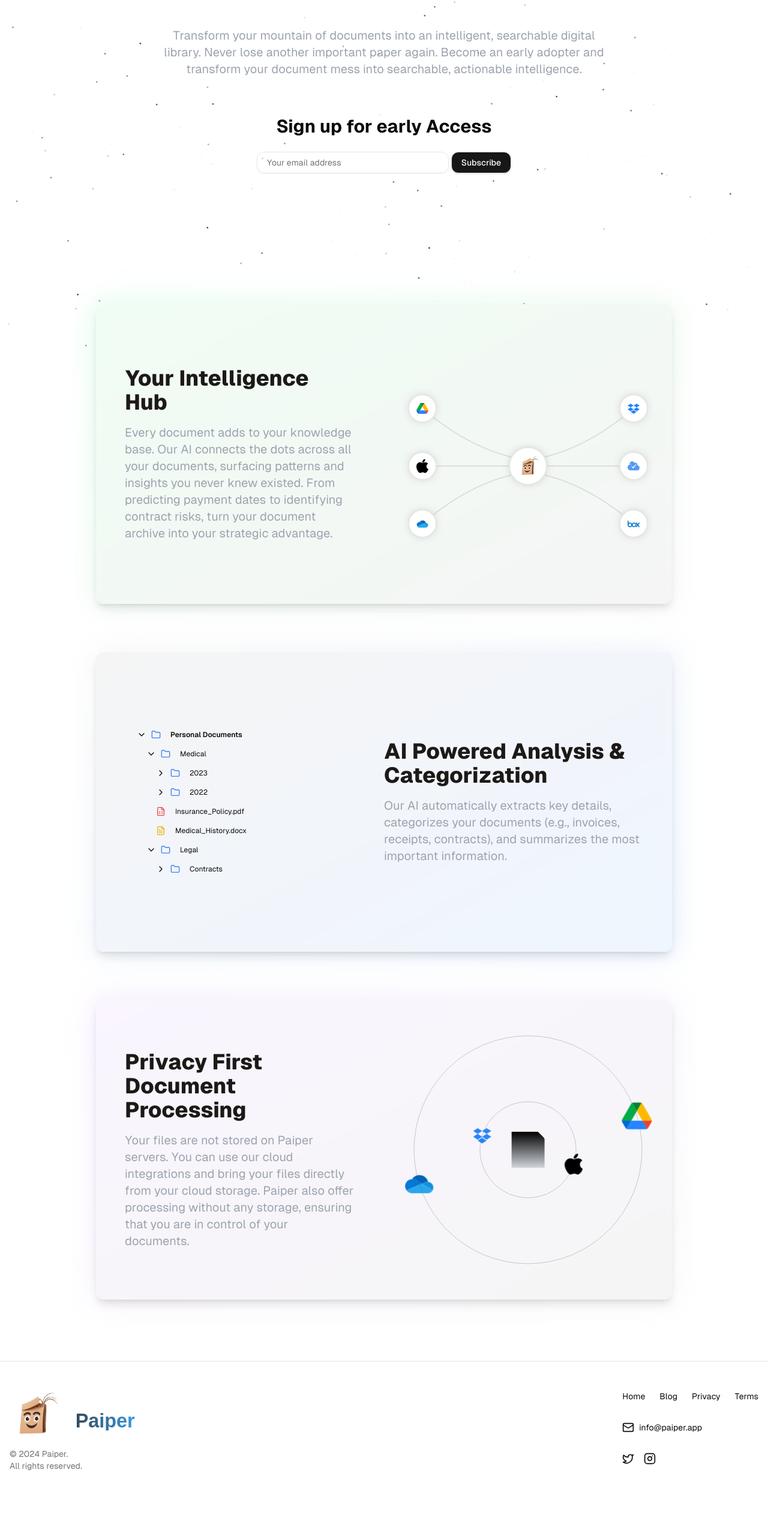
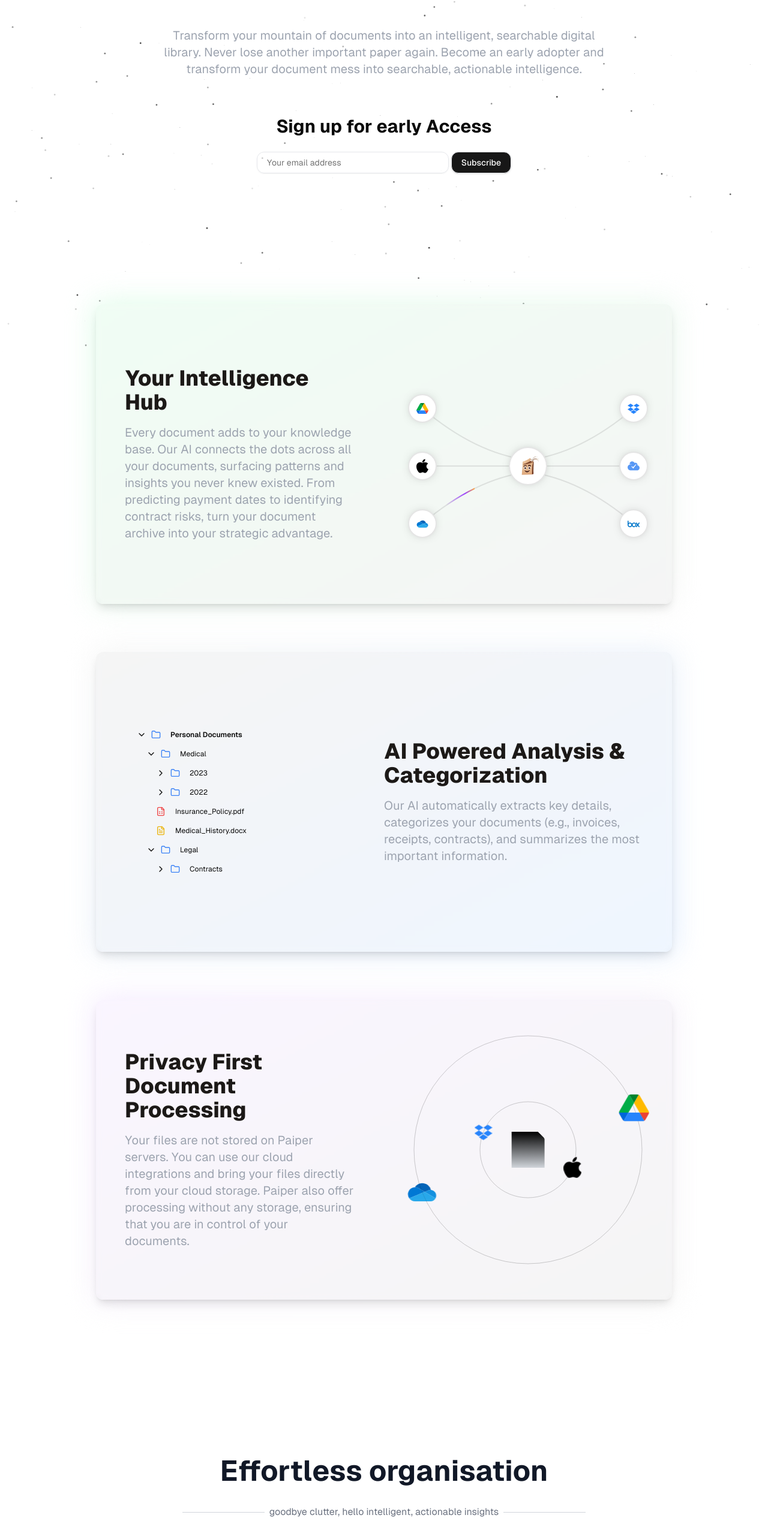
Before and after one commit to anand-san/paiper-web-landing, a Next.js app: page / in a window 1280 px wide. Shown: the part 207-2773 px from the top of the page at 60% size. Built offline with nearby package versions, Linux system fonts and the light colour scheme.

Commit message:
feat: add additionla info section

```diff
--- a/src/app/page.tsx
+++ b/src/app/page.tsx
@@ -1,3 +1,4 @@
+import AdditionalInfo from "@/components/additional-info";
 import FeatureSet from "@/components/feature-set";
 import Footer from "@/components/footer";
 import HeroSection from "@/components/hero";
@@ -8,6 +9,7 @@ export default function Home() {
       <div className="flex flex-col items-center justify-center min-h-screen gap-16">
         <HeroSection />
         <FeatureSet />
+        <AdditionalInfo />
         <Footer />
       </div>
     </main>
--- /dev/null
+++ b/src/components/additional-info.tsx
@@ -0,0 +1,30 @@
+import EarlyAccess from "./early-access";
+
+export default function AdditionalInfo() {
+  return (
+    <div className="max-w-2xl w-full space-y-8 text-center pt-24 md:pt-40">
+      <h1 className="text-4xl md:text-5xl font-bold text-gray-900">
+        Effortless organisation
+      </h1>
+      <div className="relative">
+        <div className="absolute inset-0 flex items-center" aria-hidden="true">
+          <div className="w-full border-t border-gray-300"></div>
+        </div>
+        <div className="relative flex justify-center">
+          <span className="bg-white px-2 text-gray-500">
+            goodbye clutter, hello intelligent, actionable insights
+          </span>
+        </div>
+      </div>
+      <div className="pt-24 md:pt-40">
+        <h2 className="text-2xl md:text-3xl font-semibold text-purple-800">
+          Join the Early Access List
+        </h2>
+        <p className="mt-2 text-gray-600">
+          because life&apos;s too short for document drama
+        </p>
+      </div>
+      <EarlyAccess />
+    </div>
+  );
+}
--- /dev/null
+++ b/src/components/early-access.tsx
@@ -0,0 +1,113 @@
+"use client";
+import React, { useState } from "react";
+import { Input } from "./ui/input";
+import { Button } from "./ui/button";
+import { ReloadIcon } from "@radix-ui/react-icons";
+import confetti from "canvas-confetti";
+
+export default function EarlyAccess() {
+  const [email, setEmail] = useState("");
+  const [successMessage, setSuccessMessage] = useState(false);
+  const [errorMessage, setErrorMessage] = useState(false);
+  const [isSubscribing, setIsSubscribing] = useState(false);
+
+  const triggerFireworks = () => {
+    const duration = 5 * 1000;
+    const animationEnd = Date.now() + duration;
+    const defaults = { startVelocity: 30, spread: 360, ticks: 60, zIndex: 0 };
+
+    const randomInRange = (min: number, max: number) =>
+      Math.random() * (max - min) + min;
+
+    const interval = window.setInterval(() => {
+      const timeLeft = animationEnd - Date.now();
+
+      if (timeLeft <= 0) {
+        return clearInterval(interval);
+      }
+
+      const particleCount = 50 * (timeLeft / duration);
+      confetti({
+        ...defaults,
+        particleCount,
+        origin: { x: randomInRange(0.1, 0.3), y: Math.random() - 0.2 },
+      });
+      confetti({
+        ...defaults,
+        particleCount,
+        origin: { x: randomInRange(0.7, 0.9), y: Math.random() - 0.2 },
+      });
+    }, 250);
+  };
+
+  const handleSubmit = async (event: React.FormEvent<HTMLFormElement>) => {
+    event.preventDefault();
+    setErrorMessage(false);
+    setIsSubscribing(true);
+
+    if (email) {
+      try {
+        const response = await fetch(
+          `https://addearlyaccessuser-v4mpmgatrq-uc.a.run.app?email=${encodeURIComponent(
+            email
+          )}`
+        );
+        if (response.status === 200) {
+          triggerFireworks();
+          setSuccessMessage(true);
+        } else {
+          setErrorMessage(true);
+        }
+      } catch (error) {
+        console.error("Error:", error);
+        setErrorMessage(true);
+      } finally {
+        setIsSubscribing(false);
+      }
+    }
+  };
+
+  return (
+    <>
+      {!successMessage && (
+        <form
+          id="emailForm"
+          className="flex gap-1 flex-col md:flex-row justify-center align-middle mx-8 md:mx-10"
+          onSubmit={handleSubmit}
+        >
+          <Input
+            id="emailInput"
+            type="email"
+            placeholder="Your email address"
+            className="px-4 py-2 border border-gray-200 rounded-xl focus:outline-none md:max-w-xs"
+            value={email}
+            onChange={(e) => setEmail(e.target.value)}
+            required
+          />
+          <Button
+            id="subscribeButton"
+            type="submit"
+            className="border border-gray-200 rounded-xl"
+            disabled={isSubscribing}
+          >
+            {isSubscribing && (
+              <ReloadIcon className="mr-2 h-4 w-4 animate-spin" />
+            )}
+
+            {isSubscribing ? "Subscribing" : "Subscribe"}
+          </Button>
+        </form>
+      )}
+      {successMessage && (
+        <p className="text-xs md:text-sm lg:text-lg xl:text-xl text-green-400">
+          Thank you for your interest, You are all set!
+        </p>
+      )}
+      {errorMessage && (
+        <p className="text-xs md:text-sm lg:text-lg xl:text-xl text-red-400">
+          Could not add that email address. Please try again.
+        </p>
+      )}
+    </>
+  );
+}
--- a/src/components/footer.tsx
+++ b/src/components/footer.tsx
@@ -26,7 +26,7 @@ export default function Footer() {
   };
 
   return (
-    <footer className="bg-background text-foreground relative w-full">
+    <footer className="bg-background text-foreground relative w-full pt-24 md:pt-40">
       <hr />
       <div className="absolute top-0 left-0 right-0 h-16 bg-gradient-to-b from-transparent to-background"></div>
       <div className="container mx-auto px-4 py-12 relative">
--- a/src/components/hero.tsx
+++ b/src/components/hero.tsx
@@ -1,74 +1,8 @@
-"use client";
-import React, { useState } from "react";
+import EarlyAccess from "./early-access";
 import BlurFade from "./ui/blur-fade";
-import { Button } from "./ui/button";
 import Particles from "./ui/particles";
-import { Input } from "./ui/input";
-import { ReloadIcon } from "@radix-ui/react-icons";
-import confetti from "canvas-confetti";
 
 export default function HeroSection() {
-  const [email, setEmail] = useState("");
-  const [successMessage, setSuccessMessage] = useState(false);
-  const [errorMessage, setErrorMessage] = useState(false);
-  const [isSubscribing, setIsSubscribing] = useState(false);
-
-  const triggerFireworks = () => {
-    const duration = 5 * 1000;
-    const animationEnd = Date.now() + duration;
-    const defaults = { startVelocity: 30, spread: 360, ticks: 60, zIndex: 0 };
-
-    const randomInRange = (min: number, max: number) =>
-      Math.random() * (max - min) + min;
-
-    const interval = window.setInterval(() => {
-      const timeLeft = animationEnd - Date.now();
-
-      if (timeLeft <= 0) {
-        return clearInterval(interval);
-      }
-
-      const particleCount = 50 * (timeLeft / duration);
-      confetti({
-        ...defaults,
-        particleCount,
-        origin: { x: randomInRange(0.1, 0.3), y: Math.random() - 0.2 },
-      });
-      confetti({
-        ...defaults,
-        particleCount,
-        origin: { x: randomInRange(0.7, 0.9), y: Math.random() - 0.2 },
-      });
-    }, 250);
-  };
-
-  const handleSubmit = async (event: React.FormEvent<HTMLFormElement>) => {
-    event.preventDefault();
-    setErrorMessage(false);
-    setIsSubscribing(true);
-
-    if (email) {
-      try {
-        const response = await fetch(
-          `https://addearlyaccessuser-v4mpmgatrq-uc.a.run.app?email=${encodeURIComponent(
-            email
-          )}`
-        );
-        if (response.status === 200) {
-          triggerFireworks();
-          setSuccessMessage(true);
-        } else {
-          setErrorMessage(true);
-        }
-      } catch (error) {
-        console.error("Error:", error);
-        setErrorMessage(true);
-      } finally {
-        setIsSubscribing(false);
-      }
-    }
-  };
-
   return (
     <section className="flex justify-center h-[70vh] items-center">
       <div className="text-center max-w-sm md:max-w-lg lg:max-w-xl xl:max-w-3xl">
@@ -96,45 +30,7 @@ export default function HeroSection() {
           </h3>
         </BlurFade>
         <BlurFade delay={0.2 * 5} inView>
-          {!successMessage && (
-            <form
-              id="emailForm"
-              className="flex gap-1 flex-col md:flex-row justify-center align-middle mx-8 md:mx-10"
-              onSubmit={handleSubmit}
-            >
-              <Input
-                id="emailInput"
-                type="email"
-                placeholder="Your email address"
-                className="px-4 py-2 border border-gray-200 rounded-xl focus:outline-none md:max-w-xs"
-                value={email}
-                onChange={(e) => setEmail(e.target.value)}
-                required
-              />
-              <Button
-                id="subscribeButton"
-                type="submit"
-                className="border border-gray-200 rounded-xl"
-                disabled={isSubscribing}
-              >
-                {isSubscribing && (
-                  <ReloadIcon className="mr-2 h-4 w-4 animate-spin" />
-                )}
-
-                {isSubscribing ? "Subscribing" : "Subscribe"}
-              </Button>
-            </form>
-          )}
-          {successMessage && (
-            <p className="text-xs md:text-sm lg:text-lg xl:text-xl text-green-400">
-              Thank you for your interest, You are all set!
-            </p>
-          )}
-          {errorMessage && (
-            <p className="text-xs md:text-sm lg:text-lg xl:text-xl text-red-400">
-              Could not add that email address. Please try again.
-            </p>
-          )}
+          <EarlyAccess />
         </BlurFade>
       </div>
       <Particles
```
